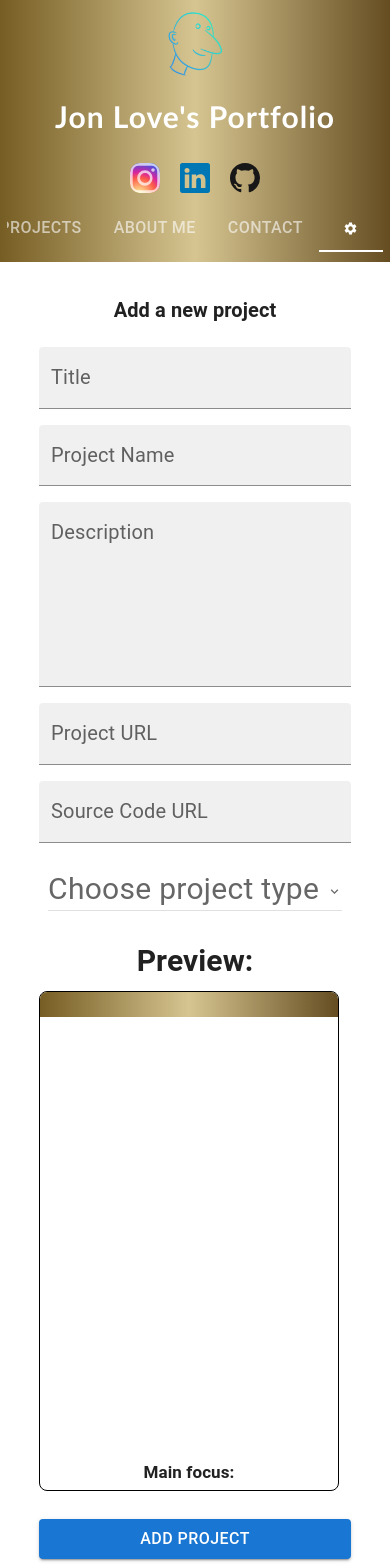
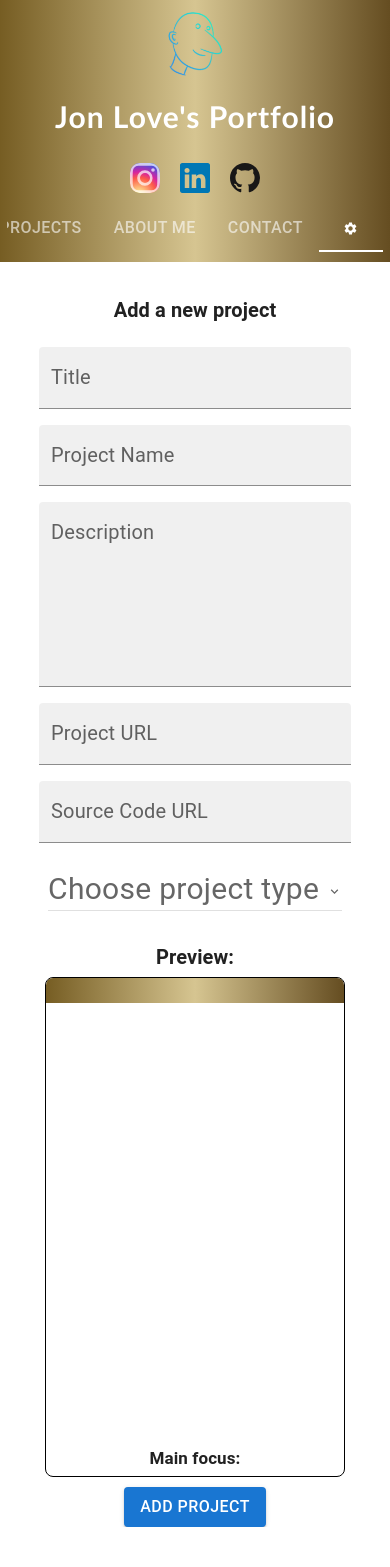
Before and after one commit to jonnny013/portfolio, a React (Vite) app: page /addContent in a window 390 px wide. After the commit the page ends 1527 px from the top, so only its background shows below. Built offline with nearby package versions, Linux system fonts and the light colour scheme.

Commit message:
Fix overflow issues and add media queries

```diff
--- a/src/components/Admin/handleProjects/StandardCheckBox.tsx
+++ b/src/components/Admin/handleProjects/StandardCheckBox.tsx
@@ -27,7 +27,7 @@ const StandardCheckBox = () => {
 
   const [field, meta] = useField('skills')
   const showError = meta.touched && meta.error
-
+  console.log('field',field)
   const handleChange = (e: React.ChangeEvent<HTMLInputElement>) => {
     const { name, checked } = e.target;
     field.onChange({
@@ -56,7 +56,7 @@ const StandardCheckBox = () => {
           Choose project type {open ? <ExpandLess /> : <ExpandMore />}
         </FormLabel>
         <Divider />
-        <Collapse in={open} timeout='auto' >
+        <Collapse in={open} timeout='auto'>
           <FormGroup
             sx={{
               width: '100%',
@@ -71,7 +71,13 @@ const StandardCheckBox = () => {
             {skillKeys.map(skill => (
               <FormControlLabel
                 key={skill}
-                control={<Checkbox onChange={handleChange} name={skill} />}
+                control={
+                  <Checkbox
+                    onChange={handleChange}
+                    checked={field.value[skill] || false}
+                    name={skill}
+                  />
+                }
                 label={skill}
                 componentsProps={{ typography: { variant: 'h4' } }}
               />
@@ -79,7 +85,11 @@ const StandardCheckBox = () => {
           </FormGroup>
         </Collapse>
       </FormControl>
-      <FormHelperText style={{fontSize: themes.fonts.helperFont, textAlign: 'center', color: 'red'}}>{showError ? meta.error : undefined}</FormHelperText>
+      <FormHelperText
+        style={{ fontSize: themes.fonts.helperFont, textAlign: 'center', color: 'red' }}
+      >
+        {showError ? meta.error : undefined}
+      </FormHelperText>
     </Box>
   )
 }
--- a/src/components/Admin/handleProjects/addProject/AddProjectForm.tsx
+++ b/src/components/Admin/handleProjects/addProject/AddProjectForm.tsx
@@ -17,6 +17,9 @@ const AddProjectForm = ({
 }) => {
   return (
     <form onSubmit={onSubmit}>
+      <div
+        id='addProjectContainer'
+      >
         <Box
           sx={{
             '& > :not(style)': {
@@ -27,7 +30,7 @@ const AddProjectForm = ({
               maxWidth: 400,
             },
           }}
-        style={{ display: 'flex', flexDirection: 'column', margin: 'auto' }}
+          style={{  flexDirection: 'column', margin: 'auto' }}
         >
           {notification && (
             <Alert
@@ -52,8 +55,9 @@ const AddProjectForm = ({
           <StandardFormBar id='website' label='Project URL' type='text' />
           <StandardFormBar id='sourceCode' label='Source Code URL' type='text' />
           <StandardCheckBox />
-        <h2>Preview:</h2>
+        </Box>
         <SampleProject />
+      </div>
       {notification && (
         <Alert
           severity={notification === 'error' ? 'error' : 'success'}
@@ -67,7 +71,6 @@ const AddProjectForm = ({
         type='submit'
         disabled={notification ? true : false}
       />
-      </Box>
     </form>
   )
 }
--- a/src/components/Admin/handleProjects/addProject/SampleProject.tsx
+++ b/src/components/Admin/handleProjects/addProject/SampleProject.tsx
@@ -18,12 +18,10 @@ const SampleProject = () => {
       style={{
         objectFit: 'cover',
         backgroundColor: '',
-        justifySelf: 'center',
-        alignSelf: 'center',
-        margin: 'auto',
-        marginBottom: 20,
+        margin: 10,
       }}
     >
+      <h1 style={{ margin: 5 }}>Preview:</h1>
       <div className='ind-projects'>
         <div className='project-title'>
           <h2>{project.title}</h2>
--- a/src/themes/App.css
+++ b/src/themes/App.css
@@ -204,6 +204,14 @@ h2 {
   border: 1px solid black;
 }
 
+/* admin */
+
+#addProjectContainer {
+  display: flex;
+  justify-content: center;
+  align-items: flex-start;
+}
+
 /* project cards */
 
 .all-projects {
@@ -252,6 +260,11 @@ h2 {
   font-weight: 500;
   font-size: 1.7rem;
   flex: 1;
+}
+
+.project-focus {
+  width: 100%;
+  overflow:scroll;
 }
 
 .ind-projects .project-focus p {
@@ -367,4 +380,9 @@ h2 {
     margin-top: 10px;
   }
 
+  #addProjectContainer {
+    flex-direction: column;
+      align-items: center;
+  }
+
 }
```
Lines whose indentation alone changed are shown as unchanged.
